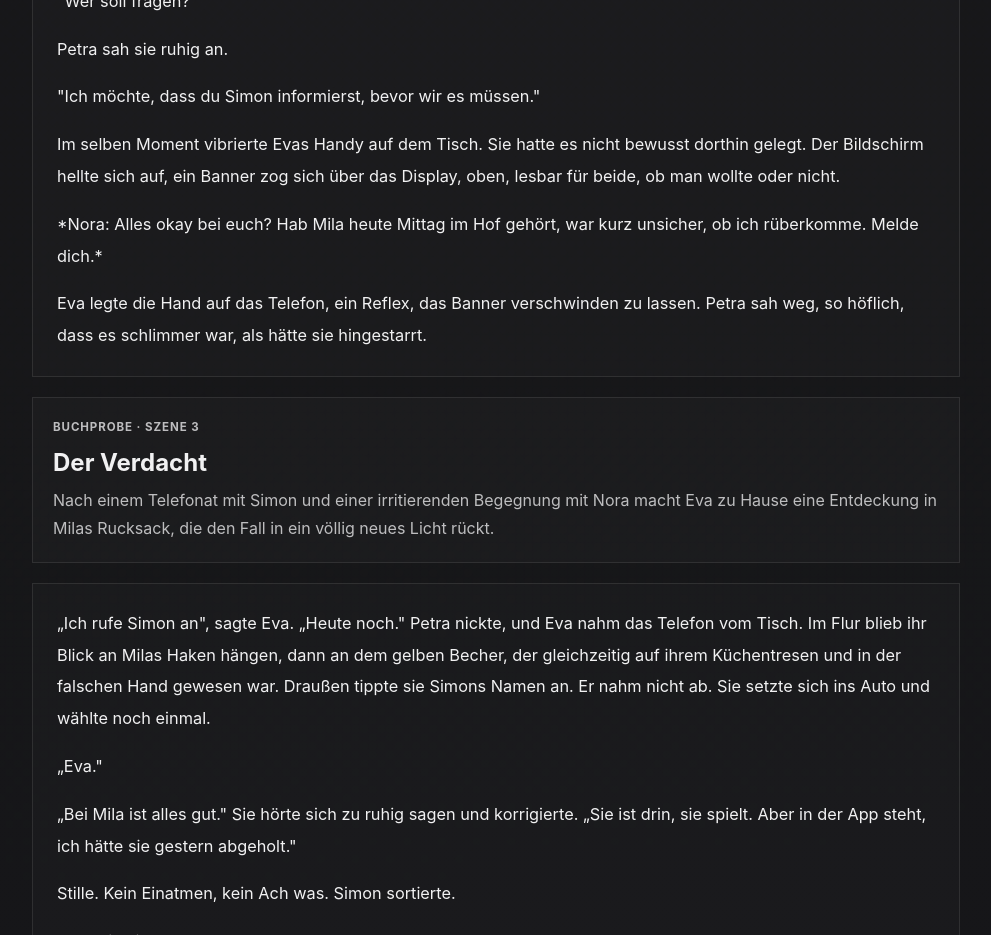
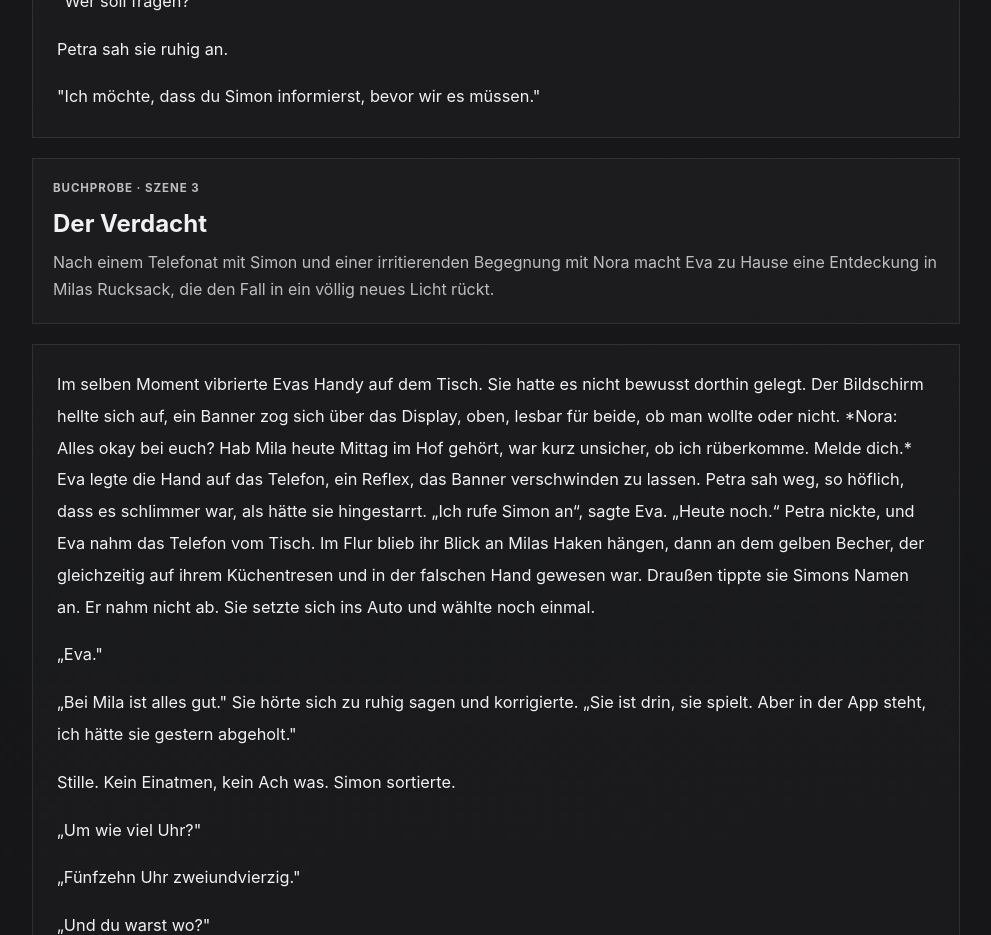
Before and after one commit to KleinDigitalSolutions/EMBER, a Next.js app: page /samples/die-falsche-abholung in a window 1280 px wide. Shown: the part 7480-8415 px from the top of the page, without its empty margins (144-1135 px from the left). Built offline with nearby package versions, Linux system fonts and the light colour scheme.

Commit message:
piepline anpasuung

```diff
--- a/app/samples/die-falsche-abholung/page.tsx
+++ b/app/samples/die-falsche-abholung/page.tsx
@@ -98,14 +98,11 @@ const sceneTwoParagraphs = [
   "\"Ich habe nicht gesagt, dass ich dir nicht glaube. Ich habe dir gezeigt, was wir haben. Das hier\" – Petra legte die Hand neben die Liste, nicht darauf – \"ist das, was wir einem Elternteil vorlegen müssten, wenn jemand fragt. Und es ist das, was wir dir zeigen, bevor jemand fragt.\"",
   "\"Wer soll fragen?\"",
   "Petra sah sie ruhig an.",
-  "\"Ich möchte, dass du Simon informierst, bevor wir es müssen.\"",
-  "Im selben Moment vibrierte Evas Handy auf dem Tisch. Sie hatte es nicht bewusst dorthin gelegt. Der Bildschirm hellte sich auf, ein Banner zog sich über das Display, oben, lesbar für beide, ob man wollte oder nicht.",
-  "*Nora: Alles okay bei euch? Hab Mila heute Mittag im Hof gehört, war kurz unsicher, ob ich rüberkomme. Melde dich.*",
-  "Eva legte die Hand auf das Telefon, ein Reflex, das Banner verschwinden zu lassen. Petra sah weg, so höflich, dass es schlimmer war, als hätte sie hingestarrt."
+  "\"Ich möchte, dass du Simon informierst, bevor wir es müssen.\""
 ];
 
 const sceneThreeParagraphs = [
-  "„Ich rufe Simon an\", sagte Eva. „Heute noch.\" Petra nickte, und Eva nahm das Telefon vom Tisch. Im Flur blieb ihr Blick an Milas Haken hängen, dann an dem gelben Becher, der gleichzeitig auf ihrem Küchentresen und in der falschen Hand gewesen war. Draußen tippte sie Simons Namen an. Er nahm nicht ab. Sie setzte sich ins Auto und wählte noch einmal.",
+  "Im selben Moment vibrierte Evas Handy auf dem Tisch. Sie hatte es nicht bewusst dorthin gelegt. Der Bildschirm hellte sich auf, ein Banner zog sich über das Display, oben, lesbar für beide, ob man wollte oder nicht. *Nora: Alles okay bei euch? Hab Mila heute Mittag im Hof gehört, war kurz unsicher, ob ich rüberkomme. Melde dich.* Eva legte die Hand auf das Telefon, ein Reflex, das Banner verschwinden zu lassen. Petra sah weg, so höflich, dass es schlimmer war, als hätte sie hingestarrt. „Ich rufe Simon an“, sagte Eva. „Heute noch.“ Petra nickte, und Eva nahm das Telefon vom Tisch. Im Flur blieb ihr Blick an Milas Haken hängen, dann an dem gelben Becher, der gleichzeitig auf ihrem Küchentresen und in der falschen Hand gewesen war. Draußen tippte sie Simons Namen an. Er nahm nicht ab. Sie setzte sich ins Auto und wählte noch einmal.",
   "„Eva.\"",
   "„Bei Mila ist alles gut.\" Sie hörte sich zu ruhig sagen und korrigierte. „Sie ist drin, sie spielt. Aber in der App steht, ich hätte sie gestern abgeholt.\"",
   "Stille. Kein Einatmen, kein Ach was. Simon sortierte.",
```
Also changed, not shown: 1 other file (tests, documents, lock files or other folders).
